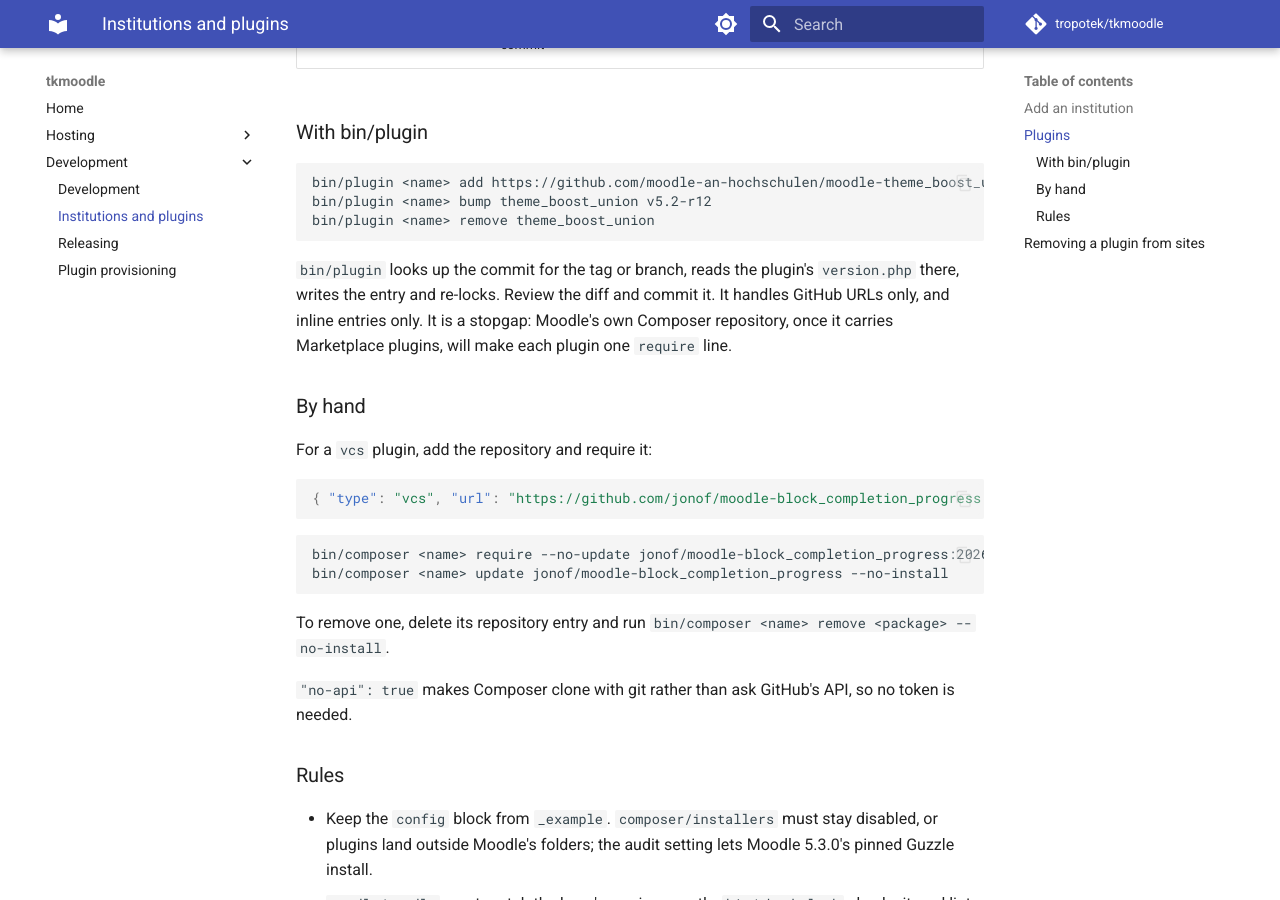
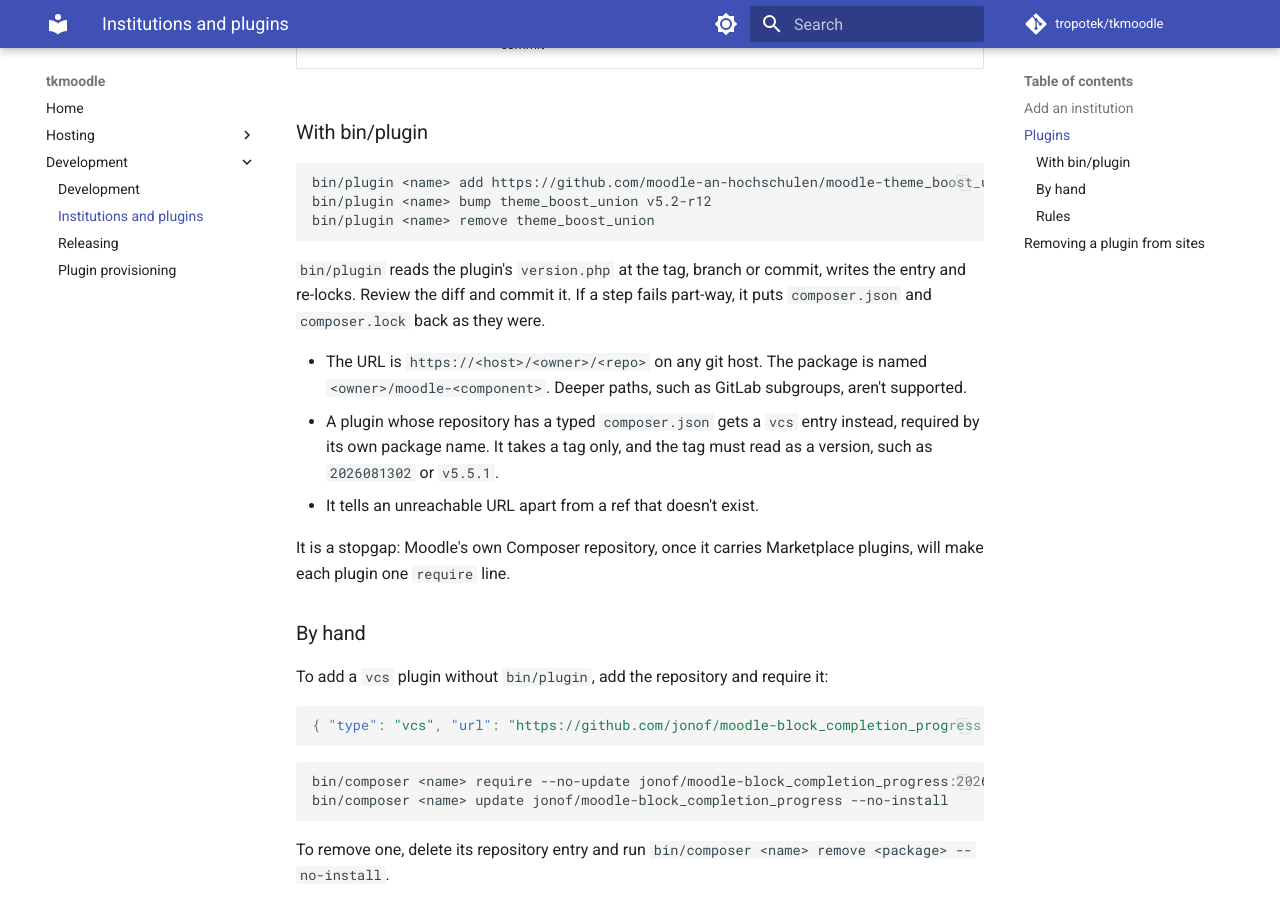
Before and after one commit to tropotek/tkmoodle, an MkDocs documentation site: the page built from docs/institutions.md, in a window 1280 px wide and 900 px high, scrolled down 944 px. Built offline with MkDocs 1.6.1 and Material for MkDocs 9.7.7, drawn with Linux system fonts in a browser that asks for light colours; comment, search, counter and statistics services are not loaded; some of the changed text lies outside the part shown.

Commit message:
feat: bin/plugin restores on failure, takes any git host, and manages vcs entries
Co-Authored-By: Claude Opus 5.5 <noreply@anthropic.com>

````diff
--- a/docs/institutions.md
+++ b/docs/institutions.md
@@ -7,7 +7,7 @@ name doesn't start with `_` into its own image.
 |---|---|
 | `composer.json` | the plugins, each pinned to an exact commit |
 | `composer.lock` | what Composer resolved; commit it with every change |
-| `settings.json` | Moodle settings: `defaults` and `locked` ([Configuration](configuration.md#site-settings)) |
+| `settings.json` | Moodle settings: `defaults` and `locked`, never connection or path settings ([Configuration](configuration.md#site-settings)) |
 
 ## Add an institution
 
@@ -37,14 +37,23 @@ bin/plugin <name> bump theme_boost_union v5.2-r12
 bin/plugin <name> remove theme_boost_union
 ```
 
-`bin/plugin` looks up the commit for the tag or branch, reads the plugin's `version.php` there,
-writes the entry and re-locks. Review the diff and commit it. It handles GitHub URLs only, and
-inline entries only. It is a stopgap: Moodle's own Composer repository, once it carries
-Marketplace plugins, will make each plugin one `require` line.
+`bin/plugin` reads the plugin's `version.php` at the tag, branch or commit, writes the entry
+and re-locks. Review the diff and commit it. If a step fails part-way, it puts
+`composer.json` and `composer.lock` back as they were.
+
+- The URL is `https://<host>/<owner>/<repo>` on any git host. The package is named
+  `<owner>/moodle-<component>`. Deeper paths, such as GitLab subgroups, aren't supported.
+- A plugin whose repository has a typed `composer.json` gets a `vcs` entry instead, required
+  by its own package name. It takes a tag only, and the tag must read as a version, such as
+  `2026081302` or `v5.5.1`.
+- It tells an unreachable URL apart from a ref that doesn't exist.
+
+It is a stopgap: Moodle's own Composer repository, once it carries Marketplace plugins, will
+make each plugin one `require` line.
 
 ### By hand
 
-For a `vcs` plugin, add the repository and require it:
+To add a `vcs` plugin without `bin/plugin`, add the repository and require it:
 
 ```json
 { "type": "vcs", "url": "https://github.com/jonof/moodle-block_completion_progress.git", "no-api": true }
````
Also changed, not shown: 1 other file.
